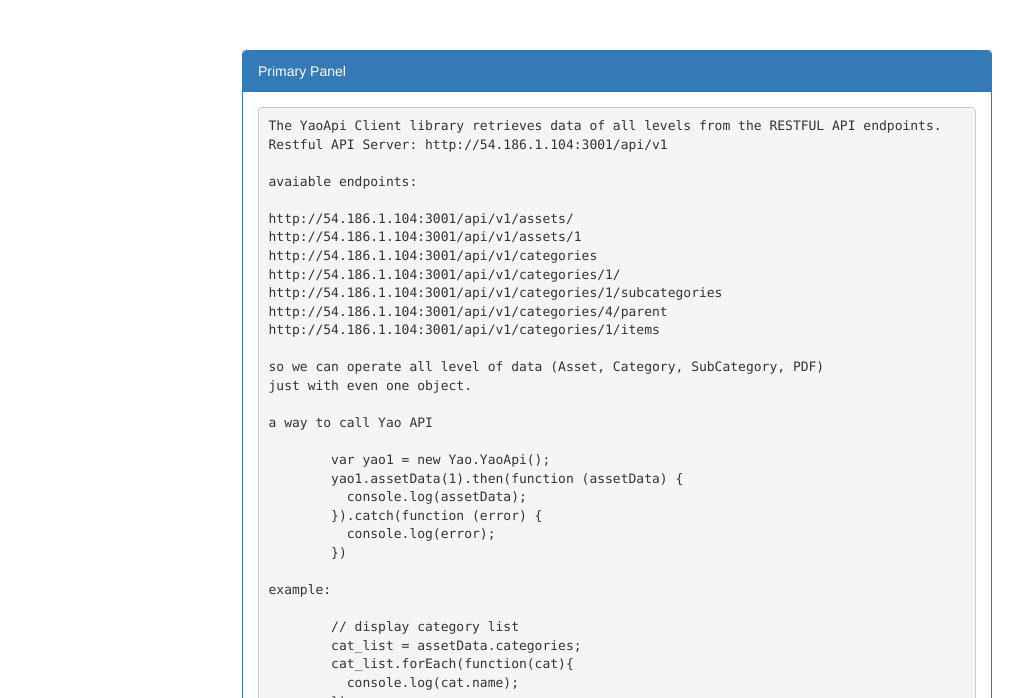
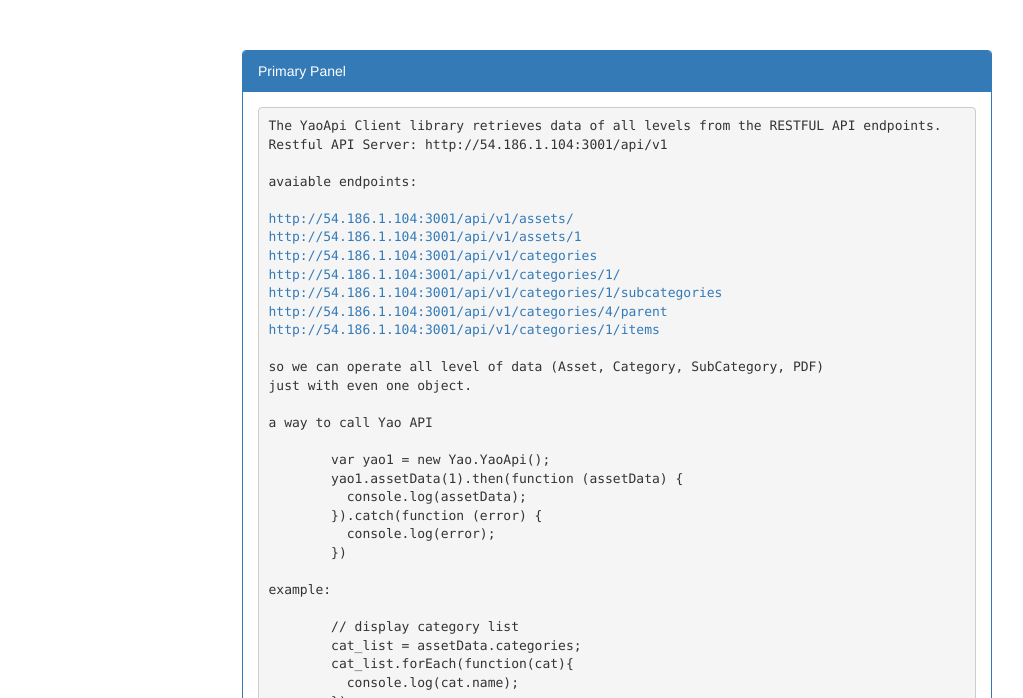
Before and after one commit to webdev778/yao-json-api, a website: page demo/index.html in a window 1280 px wide. Shown: the part 102-800 px from the top of the page, without its empty margins (23-1046 px from the left). Drawn offline with nearby package versions, Linux system fonts and the light colour scheme; no server answers.

Commit message:
link added

```diff
--- a/demo/index.html
+++ b/demo/index.html
@@ -85,13 +85,13 @@
 
 avaiable endpoints:
 
-http://54.186.1.104:3001/api/v1/assets/
-http://54.186.1.104:3001/api/v1/assets/1
-http://54.186.1.104:3001/api/v1/categories
-http://54.186.1.104:3001/api/v1/categories/1/
-http://54.186.1.104:3001/api/v1/categories/1/subcategories
-http://54.186.1.104:3001/api/v1/categories/4/parent
-http://54.186.1.104:3001/api/v1/categories/1/items
+<a href="http://54.186.1.104:3001/api/v1/assets/">http://54.186.1.104:3001/api/v1/assets/</a>
+<a href="http://54.186.1.104:3001/api/v1/assets/1">http://54.186.1.104:3001/api/v1/assets/1</a>
+<a href="http://54.186.1.104:3001/api/v1/categories">http://54.186.1.104:3001/api/v1/categories</a>
+<a href="http://54.186.1.104:3001/api/v1/categories/1/">http://54.186.1.104:3001/api/v1/categories/1/</a>
+<a href="http://54.186.1.104:3001/api/v1/categories/1/subcategories">http://54.186.1.104:3001/api/v1/categories/1/subcategories</a>
+<a href="http://54.186.1.104:3001/api/v1/categories/4/parent">http://54.186.1.104:3001/api/v1/categories/4/parent</a>
+<a href="http://54.186.1.104:3001/api/v1/categories/1/items">http://54.186.1.104:3001/api/v1/categories/1/items</a>
 
 so we can operate all level of data (Asset, Category, SubCategory, PDF)
 just with even one object.
```
